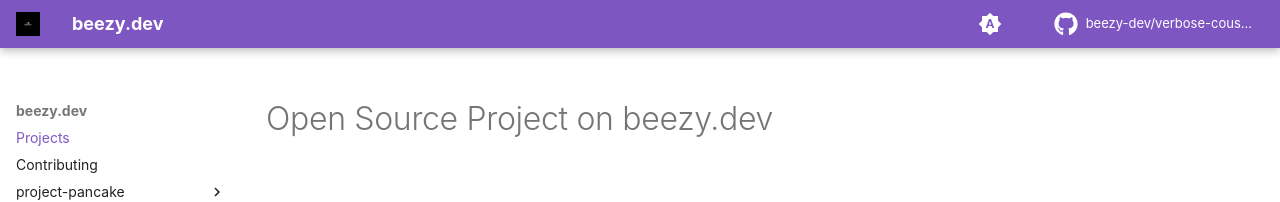
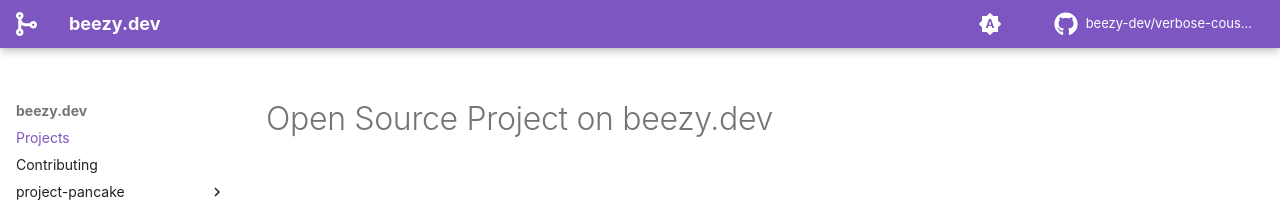
Before and after one commit to beezy-dev/verbose-couscous, an MkDocs documentation site: the page built from docs/index.md, in a window 1280 px wide. Shown: the top 202 px of the page. Built offline with MkDocs 1.6.1 and Material for MkDocs 9.7.7, drawn with Linux system fonts in a browser that asks for light colours; some web fonts are replaced; comment, search, counter and statistics services are not loaded.

Commit message:
testing logo

```diff
--- a/mkdocs.yml
+++ b/mkdocs.yml
@@ -14,13 +14,13 @@ theme:
   font:
     text: Prosto One Regular
     code: Red Hat Mono
-  logo: images/logo-white.png
   favicon: images/beezydev-website-favicon-color.png
   features:
     - navigation.indexes
     - content.code.annotate
     - navigation.top
   icon:
+    logo: fontawesome/solid/code-merge
     repo: fontawesome/brands/github
   name: material
   palette:
```
